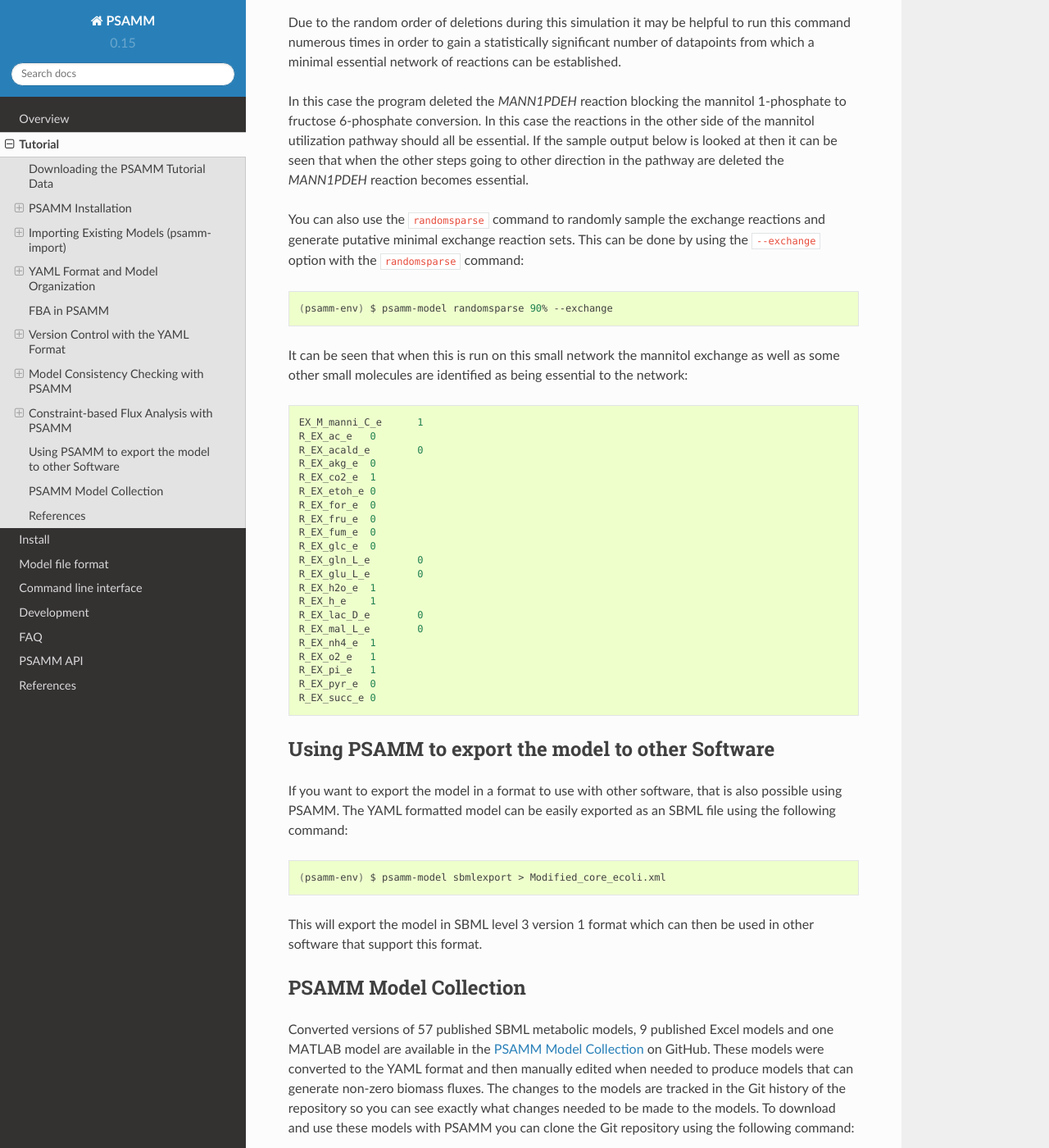
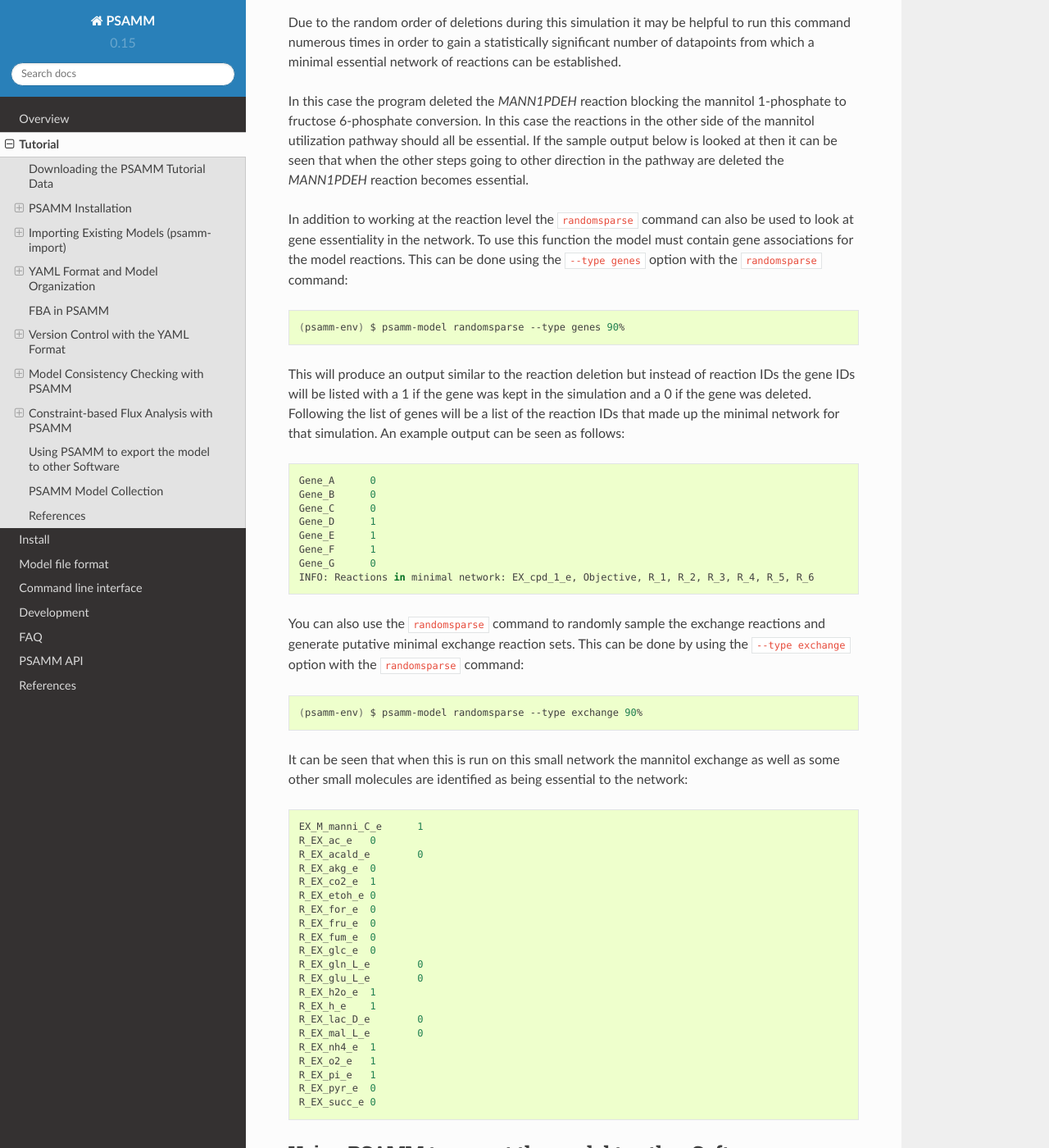
Before and after one commit to zhanglab/psamm, a Sphinx documentation site: the page built from docs/tutorial.rst, in a window 1280 px wide and 1400 px high, scrolled down 34572 px. Shown: the whole window at 82% size. Built offline with Sphinx 7.4.7 and the Read the Docs theme 2.0.0, drawn with Linux system fonts in a browser that asks for light colours; the version number is read from the project's files by our own code.

Commit message:
added section to describe randomsparse genes option

```diff
--- a/docs/tutorial.rst
+++ b/docs/tutorial.rst
@@ -1798,7 +1798,7 @@
 
 .. code-block:: shell
 
-    (psamm-env) $ psamm-model randomsparse 95%
+    (psamm-env) $ psamm-model randomsparse --type reaction 95%
 
 The output from the randomsparse command could be as follows:
 
@@ -1825,13 +1825,40 @@
 be seen that when the other steps going to other direction in the pathway
 are deleted the `MANN1PDEH` reaction becomes essential.
 
+In addition to working at the reaction level the ``randomsparse`` command can
+also be used to look at gene essentiality in the network. To use this function
+the model must contain gene associations for the model reactions. This can be
+done using the ``--type genes`` option with the ``randomsparse`` command:
+
+.. code-block:: shell
+
+    (psamm-env) $ psamm-model randomsparse --type genes 90%
+
+
+This will produce an output similar to the reaction deletion but instead of
+reaction IDs the gene IDs will be listed with a 1 if the gene was kept in the
+simulation and a 0 if the gene was deleted. Following the list of genes will
+be a list of the reaction IDs that made up the minimal network for that
+simulation. An example output can be seen as follows:
+
+.. code-block:: shell
+
+    Gene_A	0
+    Gene_B	0
+    Gene_C	0
+    Gene_D	1
+    Gene_E	1
+    Gene_F	1
+    Gene_G	0
+    INFO: Reactions in minimal network: EX_cpd_1_e, Objective, R_1, R_2, R_3, R_4, R_5, R_6
+
 You can also use the ``randomsparse`` command to randomly sample the exchange
 reactions and generate putative minimal exchange reaction sets. This can be
-done by using the ``--exchange`` option with the ``randomsparse`` command:
-
-.. code-block:: shell
-
-    (psamm-env) $ psamm-model randomsparse 90% --exchange
+done by using the ``--type exchange`` option with the ``randomsparse`` command:
+
+.. code-block:: shell
+
+    (psamm-env) $ psamm-model randomsparse --type exchange 90%
 
 
 It can be seen that when this is run on this small network the mannitol
```
